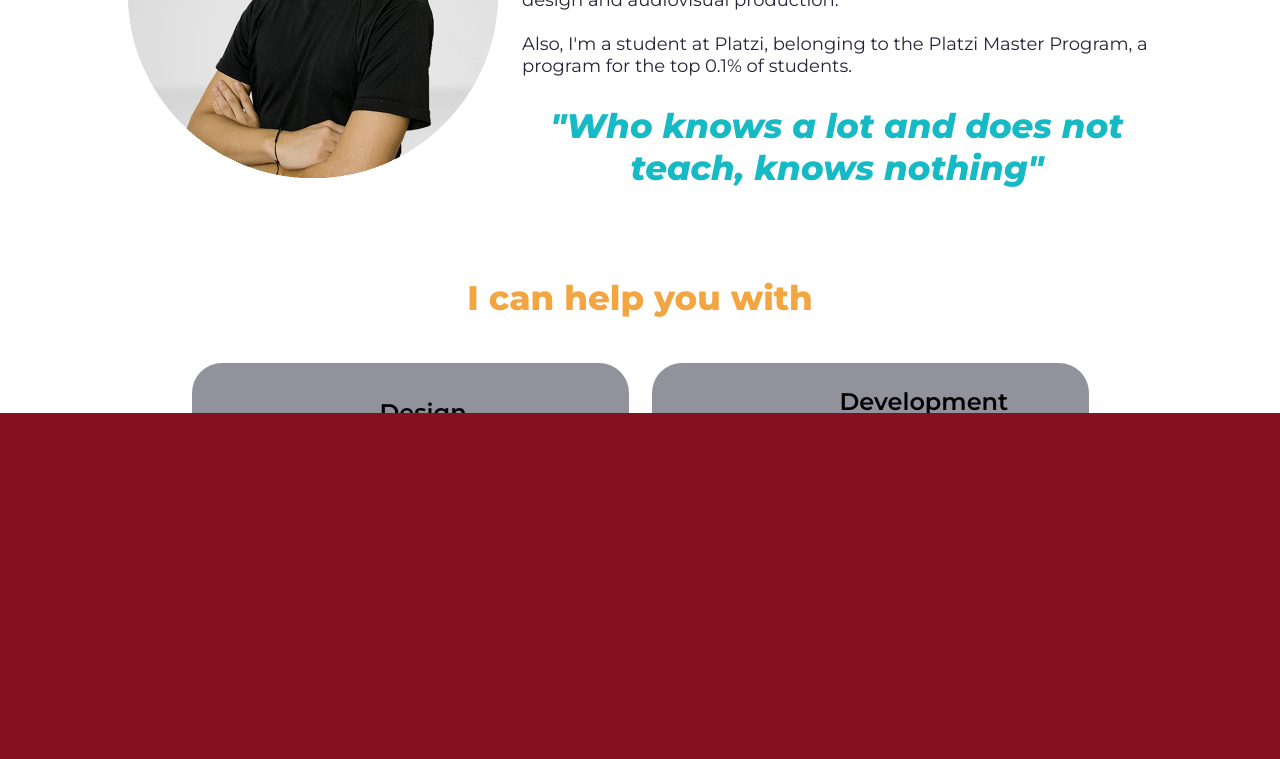
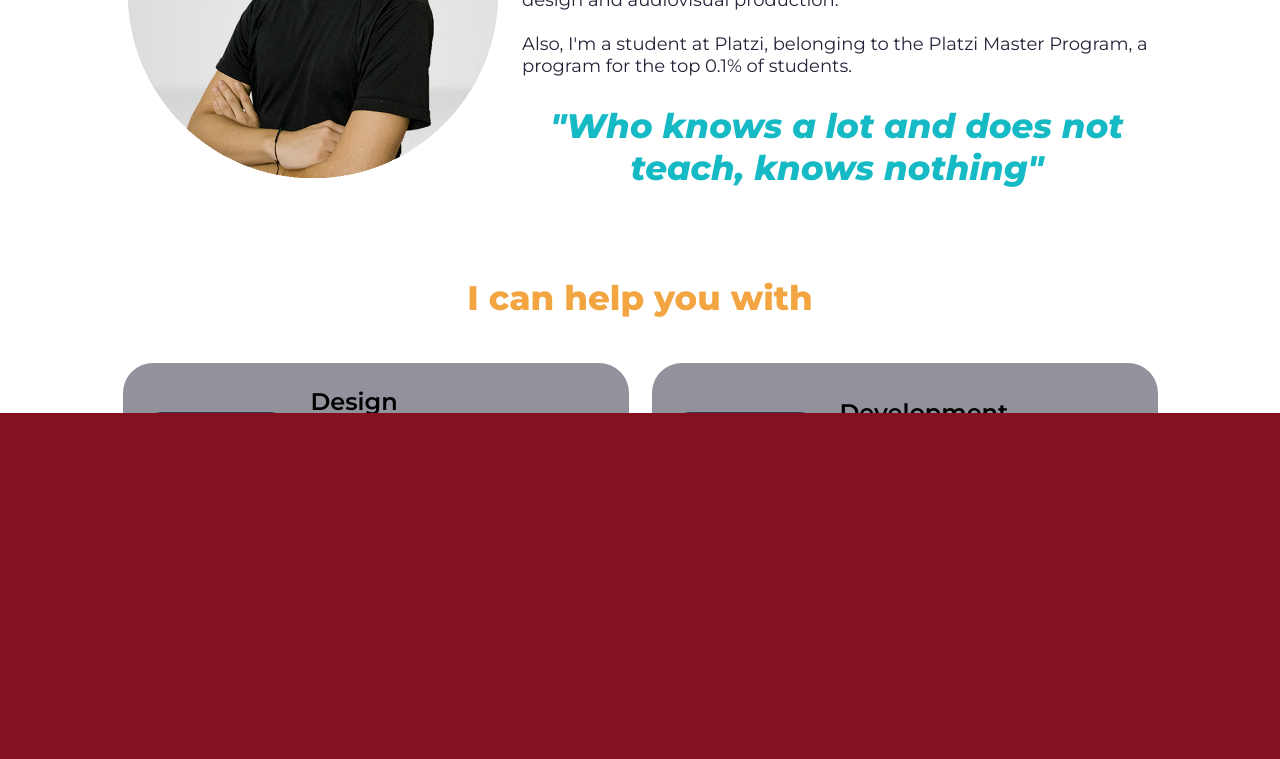
Before and after one commit to Djkde01/Portfolio-Frontend, a React (Create React App) app: page /about in a window 1280 px wide. Shown: the part 387-1146 px from the top of the page. Built offline with nearby package versions, Linux system fonts and the light colour scheme.

Commit message:
Fixed json jump lines & started contact page

```diff
--- a/src/App.js
+++ b/src/App.js
@@ -2,6 +2,7 @@ import React, { useEffect, useState } from "react";
 import { Route, Switch, withRouter} from 'react-router-dom';
 import Transition from './components/Transition';
 import About from './pages/About';
+import Contact from "./pages/Contact";
 import Landing from './pages/Landing';
 import Projects from './pages/Projects';
 
@@ -27,6 +28,7 @@ export default withRouter (function App ({ location }) {
         <Route exact path="/" component={Landing}/>
         <Route exact path="/about" component={About}/>
         <Route exact path="/projects" component={Projects}/>
+        <Route exact path="/contact" component={Contact}/>
       </Switch>
     </>
   );
--- a/src/data.js
+++ b/src/data.js
@@ -3,7 +3,7 @@ const data = {
         {
             _id:'1',
             name:'Design',
-            description:"I design beatiful and simple things.\nFocused on the user and the message of your brand or product.\r Things I enjoy designing: UX, UI, Web, Mobile, Logos.",
+            description:"I design beatiful and simple things.\nFocused on the user and the message of your brand or product.\n Things I enjoy designing: UX, UI, Web, Mobile, Logos.",
             icon:'/assets/icons/design.svg',
         },
         {
--- a/src/styles/RoleCard.css
+++ b/src/styles/RoleCard.css
@@ -1,7 +1,7 @@
 .rolecard {
   display: grid;
   grid-template-columns: 150px 1fr;
-  width: 401px;
+  width: 470px;
   padding: 24px 18px;
   border-radius: 30px;
   background-color: var(--third);
@@ -18,10 +18,12 @@
   border-radius: 20px;
 }
 .rolecard-image img {
-  height: 130px;
+  height: 100px;
 }
 .rolecard-description > * {
   margin: 0 20px 8px;
+  white-space: pre-line;
+  vertical-align: bottom;
 }
 @media (max-width: 414px) {
   .rolecard {
@@ -33,4 +35,11 @@
     margin: 8px 16px;
     text-align: center;
   }
+  .rolecard-image {
+    height: 130px;
+    width: 130px;
+  }
+  .rolecard-image img {
+    height: 80px;
+  }
 }
```
